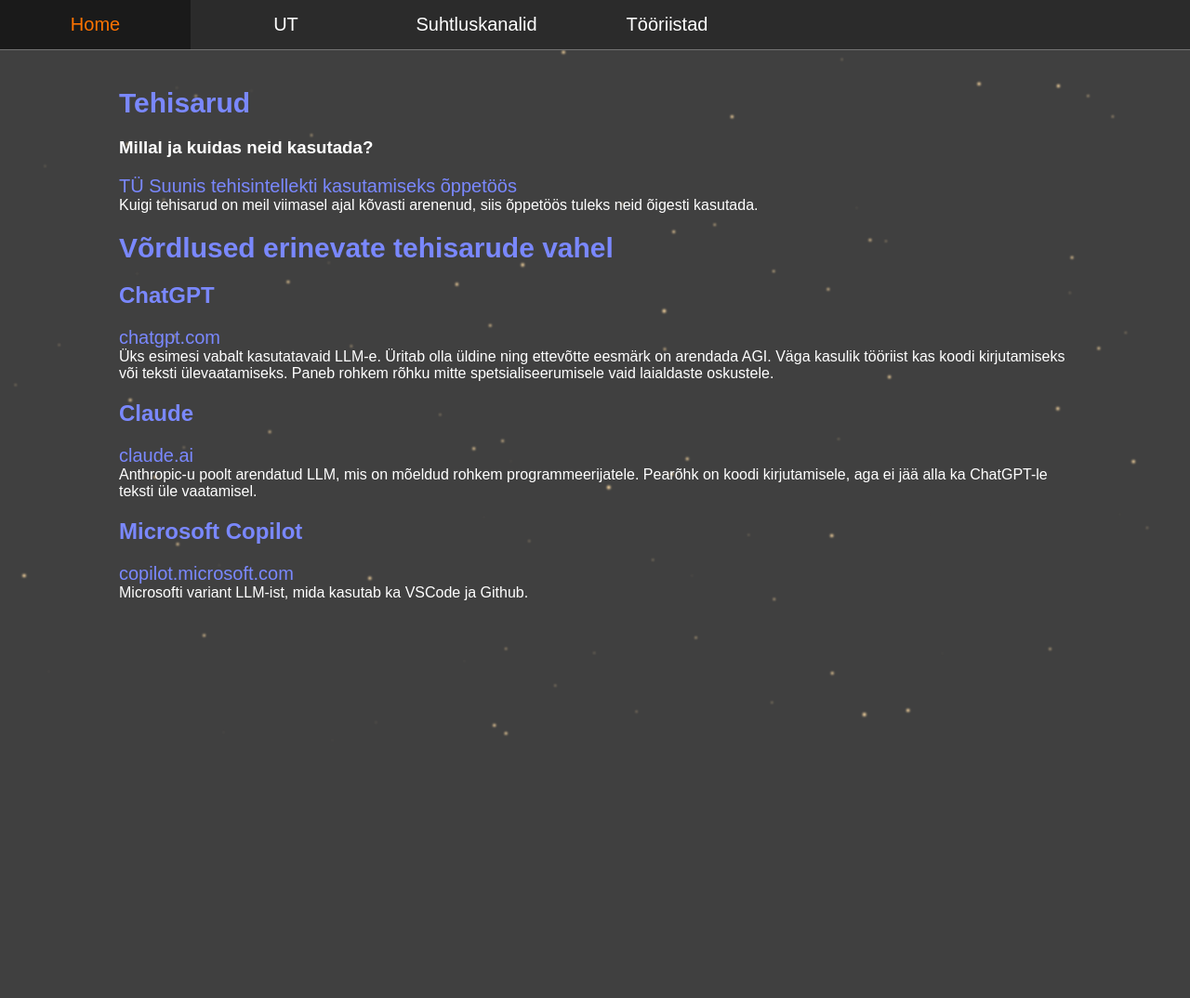
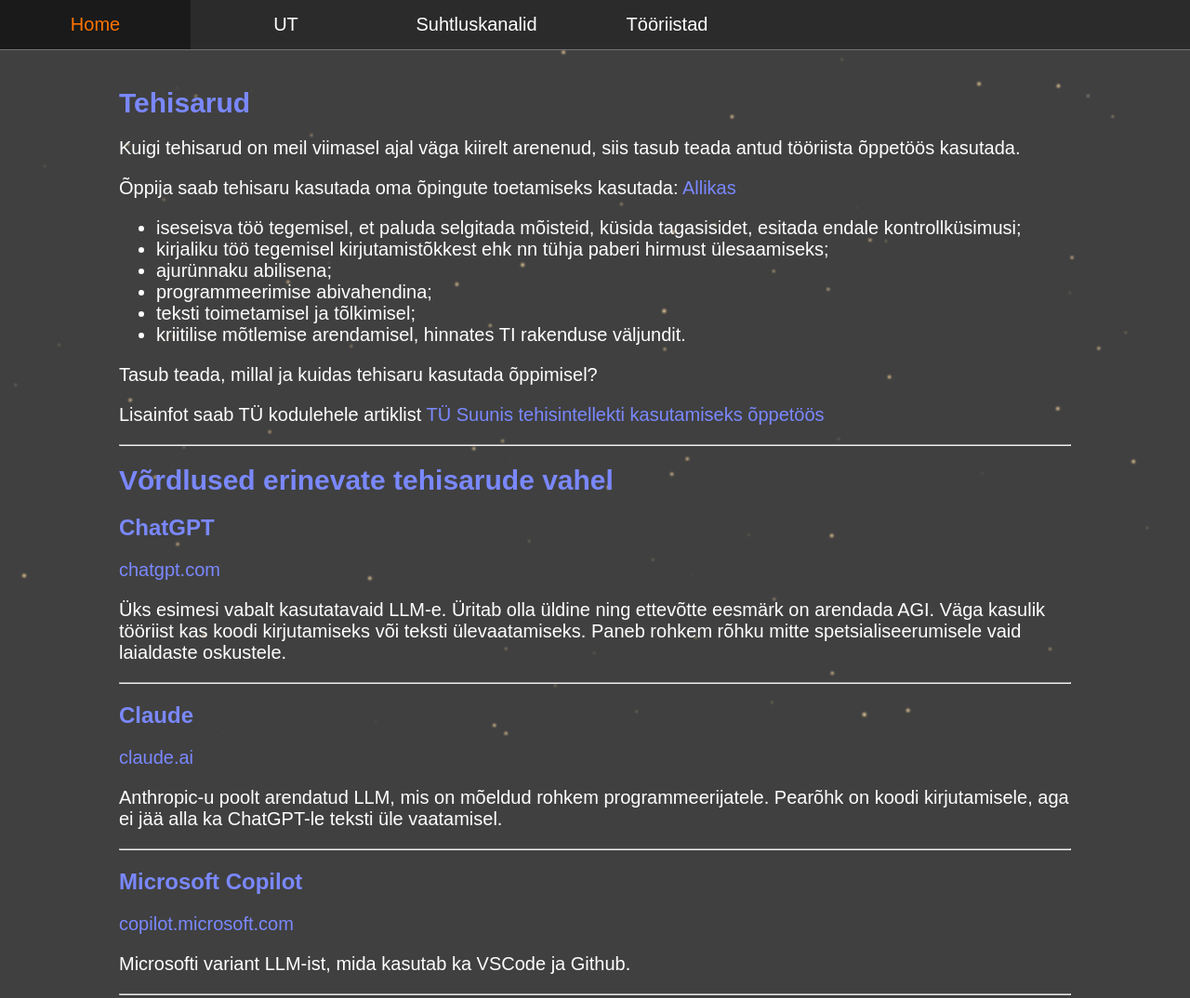
Before and after one commit to mihkelmatto/Veebileht-viles-, a plain HTML site: page html/Tööriistad/tehisaru.html in a window 1280 px wide. Shown: the top 1074 px of the page at 93% size. Before the commit the page ends 800 px from the top, so only its background shows below. Drawn offline with Linux system fonts and the light colour scheme.

Commit message:
uuenda tehisaru.html ja IDE.html

```diff
--- a/css/global.css
+++ b/css/global.css
@@ -8,7 +8,6 @@ body{
 a:any-link{
     color: hsl(234, 100%, 74%);
     text-decoration: none;
-    font-size:20px;
 }
 a:any-link:hover{
     color: hsl(27, 100%, 50%)
@@ -28,8 +27,8 @@ body #content{
     padding-top: 20px;
     padding-bottom: 50px;
 }
-body p{
-    font-size:20px
+body p, a:any-link, ul li {
+    font-size: 20px;
 }
 body h1, body h1 a{
     color: hsl(234, 100%, 74%);
--- a/html/Tööriistad/tehisaru.html
+++ b/html/Tööriistad/tehisaru.html
@@ -21,46 +21,47 @@
 
   <div id="content">
     <h1>Tehisarud</h1>
-    <div>
-      <h3>Millal ja kuidas neid kasutada?</h3>
-      <a href="https://ut.ee/et/sisu/suunis-tehisintellekti-kasutamiseks-oppetoos">TÜ Suunis tehisintellekti kasutamiseks õppetöös</a>
-      <div>Kuigi tehisarud on meil viimasel ajal kõvasti arenenud, siis õppetöös tuleks neid õigesti kasutada.</div>
+    <p>Kuigi tehisarud on meil viimasel ajal väga kiirelt arenenud, siis tasub teada antud tööriista õppetöös kasutada.</p>
+    <p>
+      Õppija saab tehisaru kasutada oma õpingute toetamiseks kasutada: <a href="https://ut.ee/et/sisu/suunis-tehisintellekti-kasutamiseks-oppetoos">Allikas</a>
+      <ul>
+        <li>iseseisva töö tegemisel, et paluda selgitada mõisteid, küsida tagasisidet, esitada endale kontrollküsimusi;</li>
+        <li>kirjaliku töö tegemisel kirjutamistõkkest ehk nn tühja paberi hirmust ülesaamiseks;</li>
+        <li>ajurünnaku abilisena;</li>
+        <li>programmeerimise abivahendina;</li>
+        <li>teksti toimetamisel ja tõlkimisel;</li>
+        <li>kriitilise mõtlemise arendamisel, hinnates TI rakenduse väljundit.</li>
+      </ul>
+
+    </p>
     <!-- TODO: Mida tohib ja mida ei tohi teha AI-ga -->
-    </div>
     <!-- Kas siia teha ka tabel? -->
     <!-- TODO: Lisa siia pildid iga kohta -->
+    <p>Tasub teada, millal ja kuidas tehisaru kasutada õppimisel?</p>
+    <p>
+      Lisainfot saab TÜ kodulehele artiklist <a href="https://ut.ee/et/sisu/suunis-tehisintellekti-kasutamiseks-oppetoos">TÜ Suunis tehisintellekti kasutamiseks õppetöös</a>
+    </p>
+    <hr>
+
     <h1>Võrdlused erinevate tehisarude vahel</h1>
-    <div class="chatgpt">
     <h2>ChatGPT</h2>
     <a href="https://chatgpt.com/" target="_blank">chatgpt.com</a>
-      <div>Üks esimesi vabalt kasutatavaid LLM-e. Üritab olla üldine ning ettevõtte eesmärk on arendada AGI. Väga kasulik tööriist kas koodi kirjutamiseks või teksti ülevaatamiseks. Paneb rohkem rõhku mitte spetsialiseerumisele vaid laialdaste oskustele.</div>
-    </div>
-    <div class="claude">
+    <p>Üks esimesi vabalt kasutatavaid LLM-e. Üritab olla üldine ning ettevõtte eesmärk on arendada AGI. Väga kasulik tööriist kas koodi kirjutamiseks või teksti ülevaatamiseks. Paneb rohkem rõhku mitte spetsialiseerumisele vaid laialdaste oskustele.</p>
+    <hr>
+
     <h2>Claude</h2>
     <a href="https://claude.ai/" target="_blank">claude.ai</a>
-      <div>Anthropic-u poolt arendatud LLM, mis on mõeldud rohkem programmeerijatele. Pearõhk on koodi kirjutamisele, aga ei jää alla ka ChatGPT-le teksti üle vaatamisel.</div>
-    </div>
-    <div class="pycharm">
+    <p>Anthropic-u poolt arendatud LLM, mis on mõeldud rohkem programmeerijatele. Pearõhk on koodi kirjutamisele, aga ei jää alla ka ChatGPT-le teksti üle vaatamisel.</p>
+    <hr>
+
     <h2>Microsoft Copilot</h2>
     <a href="https://copilot.microsoft.com/" target="_blank">copilot.microsoft.com</a>
-      <div>Microsofti variant LLM-ist, mida kasutab ka VSCode ja Github.</div>
-    </div>
+    <p>Microsofti variant LLM-ist, mida kasutab ka VSCode ja Github.</p>
+    <hr>
 
-    <!-- TODO: Lisa siia võrdlus ülesandest ja vaata kas nad saavad sellega hakkama -->
-     <!-- <table>
-      <tr>
-        <th>Ülesanne</th>
-        <th>ChatGPT</th>
-        <th>Claude</th>
-        <th>Microsoft Copilot</th>
-      </tr>
-      <tr>
-        <th>Test</th>
-        <th>Test</th>
-        <th>Test</th>
-        <th>Test</th>
-      </tr>
-     </table> -->
+    <p>
+      <img src="/media/Tööriistad/tehisarud.png">Pilt tehisarudest</img>
+    </p>
 
   </div>
   <footer></footer>
```
Also changed, not shown: html/Tööriistad/IDE.html (+17 -23 lines), media/Tööriistad/tehisarud.png (added), media/Tööriistad/thonny.png. Lines whose indentation alone changed are shown as unchanged.
